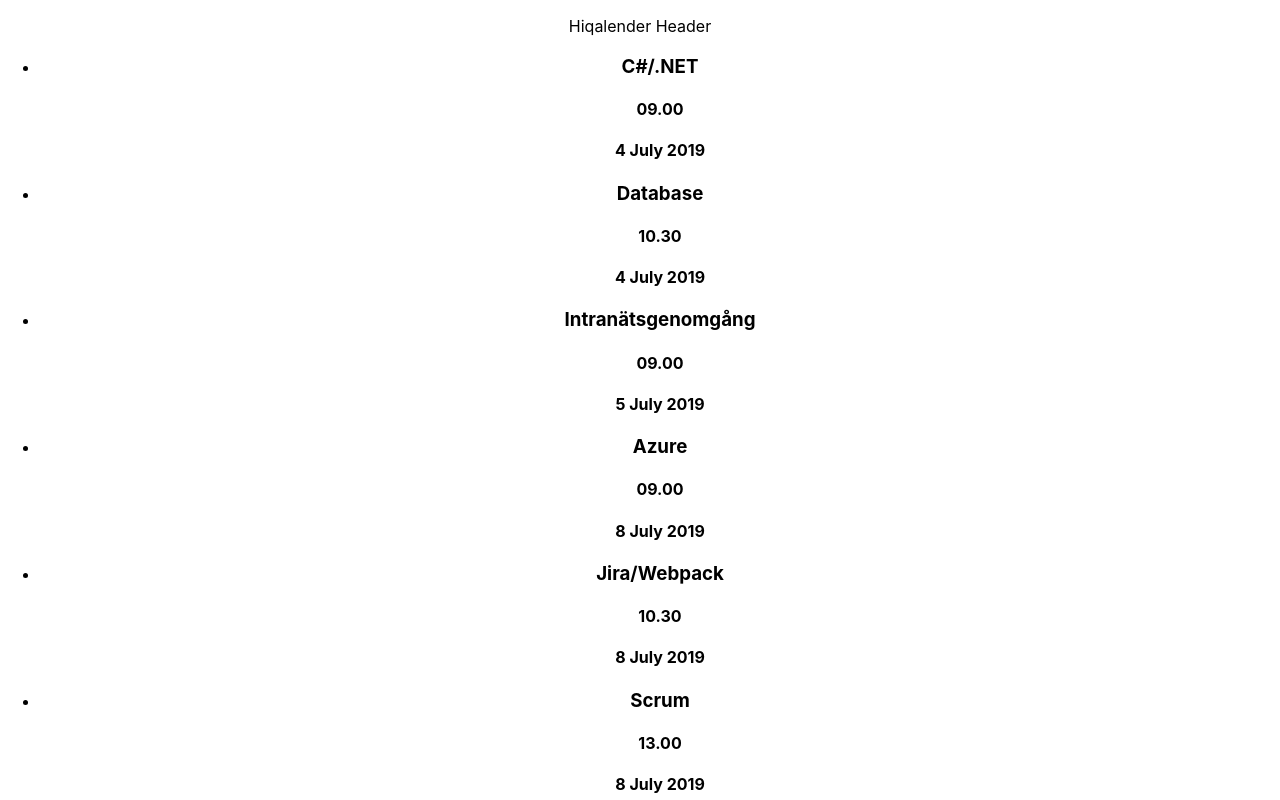
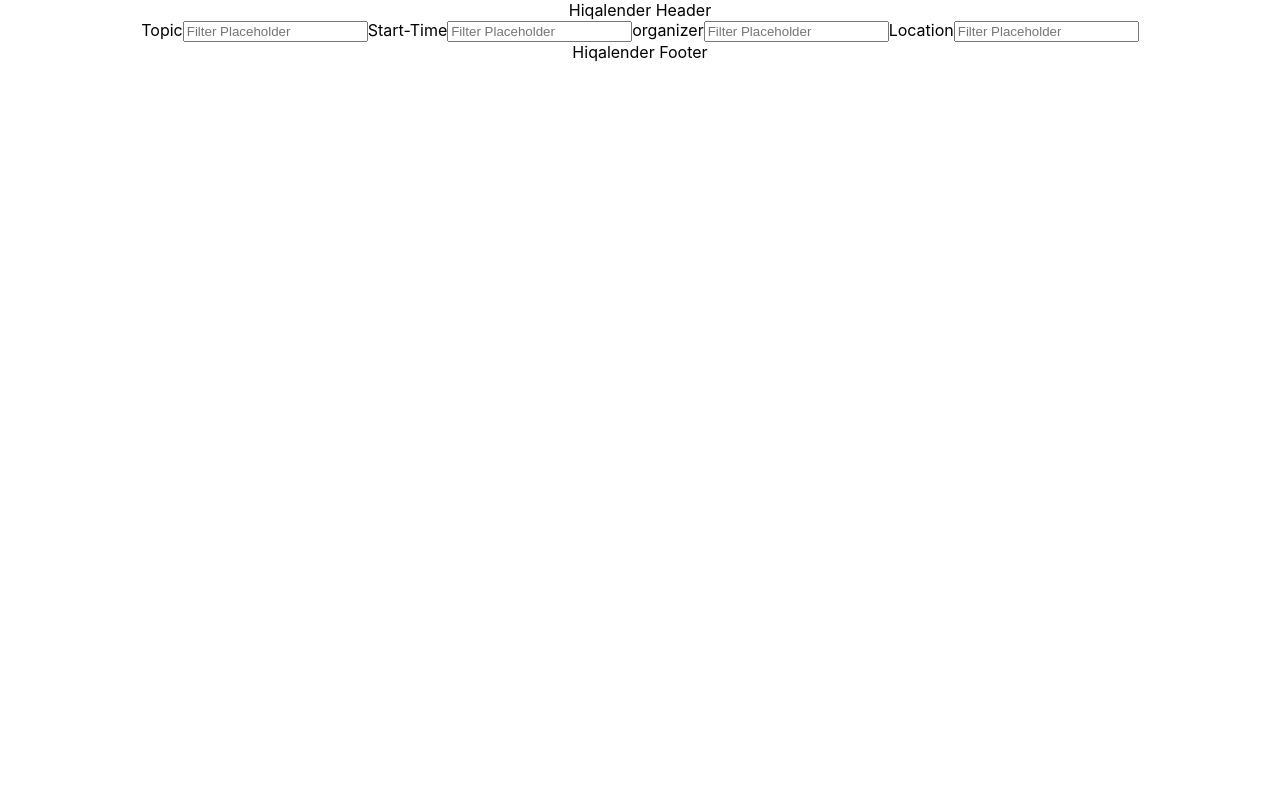
Before and after one commit to femosc2/hiqalendar, a React (Create React App) app: page / in a window 1280 px wide. Shown: the top 800 px of the page. Built offline with nearby package versions, Linux system fonts and the light colour scheme.

Commit message:
implement filter for location

```diff
--- a/src/App.js
+++ b/src/App.js
@@ -3,13 +3,13 @@
 import './App.css';
 import AppFooter from "./components/Footer/Footer"
 import AppHeader from "./components/Header/Header"
-import CalendarList from './components/Calendar/CalendarList';
+import Calendar from './components/Calendar/Calendar';
 
 function App() {
   return (
     <div className="App">
       <AppHeader />
-      <CalendarList />
+      <Calendar />
       <AppFooter />
     </div>
   );
--- /dev/null
+++ b/src/components/Calendar/Calendar.js
@@ -0,0 +1,159 @@
+import React, { Component } from 'react'
+import CalendarList from './CalendarList';
+import CalendarFilterInput from './CalendarFilterInput'
+
+
+class Calendar extends Component {
+    state = {
+        events: [{
+                name: "C#/.NET",
+                day: 4,
+                month: "July",
+                year: 2019,
+                time: "09.00",
+                id: 0,
+                description: "C# och .NET genomgång",
+                location: "Hiq Malmös Kontor",
+                endTime: "10.30",
+                organizer: "Hiq",
+                extended: false
+
+            },
+            {
+                name: "Database",
+                day: 4,
+                month: "July",
+                year: 2019,
+                time: "10.30",
+                id: 1,
+                description: "Databas genomgång",
+                location: "Hiq Malmös Kontor",
+                endTime: "12.00",
+                organizer: "Hiq",
+                extended: false
+            },
+            {
+                name: "Intranätsgenomgång",
+                day: 5,
+                month: "July",
+                year: 2019,
+                time: "09.00",
+                id: 2,
+                description: "Intranätsgenomgång",
+                location: "Hiq Malmös Kontor",
+                endTime: "10.30",
+                organizer: "Hiq",
+                extended: false
+            },
+            {
+                name: "Azure",
+                day: 8,
+                month: "July",
+                year: 2019,
+                time: "09.00",
+                id: 3,
+                description: "Azure genomgång",
+                location: "Hiq Malmös Kontor",
+                endTime: "10.30",
+                organizer: "Hiq",
+                extended: false
+            },
+            {
+                name: "Jira/Webpack",
+                day: 8,
+                month: "July",
+                year: 2019,
+                time: "10.30",
+                id: 4,
+                description: "Jira och webpack genomgång",
+                location: "Hiq Malmös Kontor",
+                endTime: "12.00",
+                organizer: "Hiq",
+                extended: false
+            },
+            {
+                name: "Scrum",
+                day: 8,
+                month: "July",
+                year: 2019,
+                time: "13.00",
+                id: 5,
+                description: "Scrum genomgång",
+                location: "Hiq Malmös Kontor",
+                endTime: "14.00",
+                organizer: "Hiq",
+                extended: false
+            },
+            {
+                name: "SprintPlanering",
+                day: 8,
+                month: "July",
+                year: 2019,
+                time: "14.00",
+                id: 6,
+                description: "Sprintplanering för andra veckan",
+                location: "Hiq Malmös Kontor",
+                endTime: "17.00",
+                organizer: "Hiq",
+                extended: false
+            },
+            {
+                name: "React Redux / Routing",
+                day: 9,
+                month: "July",
+                year: 2019,
+                time: "10.00",
+                id: 7,
+                description: "React Redux / Routing genomgång",
+                location: "Hiq Malmös Kontor",
+                endTime: "12.00",
+                organizer: "Hiq",
+                extended: false
+            },
+            {
+                name: "Säkerhet",
+                day: 11,
+                month: "July",
+                year: 2019,
+                time: "10.00",
+                id: 8,
+                description: "Säkerhet genomgång",
+                location: "Hiq Malmös Kontor",
+                endTime: "12.00",
+                organizer: "Hiq",
+                extended: false
+            },
+
+        ],
+        filter: {}
+    }
+
+    toggleExtension = id => {
+        const events = this.state.events.map(event => event.id === id ? {...event, extended: !event.extended } : event)
+        this.setState({
+            events
+        })
+    }
+    filter = (text, name) => {
+        const { filter } = this.state
+        const newFilter = {...filter, [name]:text}
+        this.setState({
+            ...this.state,
+            filter: newFilter
+        })
+        console.log(this.state.filter)
+    }
+
+    render() {
+        const { events, filter } = this.state
+        return (
+            <section>
+                <CalendarFilterInput filter={this.filter}/>
+                <CalendarList events={events} toggleExtension={this.toggleExtension} filter={filter}   />
+            </section>
+
+        )
+    }
+}
+
+export default Calendar;
--- a/src/components/Calendar/CalendarEvent.css
+++ b/src/components/Calendar/CalendarEvent.css
@@ -0,0 +1,19 @@
+li {
+    padding: 0;
+    min-width: 33%;
+    max-width: 100%;
+    min-height: 300px;
+    max-height: 300px;
+    display: block;
+    margin: 0;
+}
+
+p, h3, h4 {
+    margin: 0;
+    padding: 0;
+}
+
+section {
+    margin: 0;
+    padding: 0;
+}
--- a/src/components/Calendar/CalendarEvent.js
+++ b/src/components/Calendar/CalendarEvent.js
@@ -1,15 +1,39 @@
 import React, { Component } from 'react'
 import "./CalendarEvent.css"
 
+const COLORS = ["cornflowerblue", "lightgreen", "pink", "purple", "blue", "green", "red"]
 
-function CalendarEvent({name, day, month, year, time, id}) {
-    return (
-        <li key={id}>
-            <h3> {name} </h3>
-            <h4> {time}</h4>
-            <h4> {day} {month} {year} </h4>
+
+class CalendarEvent extends Component {
+    constructor(props) {
+        super(props)
+        this.state = {
+            bgColor: this.setBackgroundColor()
+        }
+    }
+
+    setBackgroundColor = () => {
+        return COLORS[Math.floor(Math.random() * COLORS.length )]
+    }
+
+    render() {
+        const {name, day, month, year, time, id, organizer, location, endTime, description, extended, toggleExtension} = this.props
+        return (
+            <li style={{backgroundColor: this.state.bgColor}} onClick={toggleExtension}>
+            {!extended && <section>
+                <p> {name} </p>
+                <h4> {time } {endTime}</h4>
+                <h4> {location} </h4>
+                <h4> {day} {month} {year} </h4>
+            </section>}
+            {extended && <section>
+                <p> {description} </p>
+                <p> {organizer} </p>
+            </section>}
+
         </li>
-    )
+        )
+    }
 }
 
 export default CalendarEvent
--- /dev/null
+++ b/src/components/Calendar/CalendarFilterInput.js
@@ -0,0 +1,24 @@
+import React, { Component, useState } from 'react'
+
+const CalendarFilterInput = ({filter}) => {
+    const [placeHolderText] = useState(
+        "Filter Placeholder"
+    )
+    const handleChange = (event) => {
+        filter(event.target.value, event.target.name)
+    }
+    return <div>
+        <label htmlFor="topic">Topic</label>
+        <input name="topic" type="text" placeholder={placeHolderText} onChange={handleChange} />
+        <label htmlFor="startTime">Start-Time</label>
+        <input name="startTime" type="text" placeholder={placeHolderText} onChange={handleChange} />
+        <label htmlFor="organizer">organizer</label>
+        <input name="organizer" type="text" placeholder={placeHolderText} onChange={handleChange} />
+        <label htmlFor="location">Location</label>
+        <input name="location" type="text" placeholder={placeHolderText} onChange={handleChange} />
+
+    </div>
+
+    }
+
+export default CalendarFilterInput
--- a/src/components/Calendar/CalendarList.css
+++ b/src/components/Calendar/CalendarList.css
@@ -0,0 +1,5 @@
+ul {
+    list-style: none;
+    padding: 0;
+    margin: 0 auto;
+}
--- a/src/components/Calendar/CalendarList.js
+++ b/src/components/Calendar/CalendarList.js
@@ -1,93 +1,22 @@
 import React, { Component } from 'react'
 import CalendarEvent from './CalendarEvent';
+import "./CalendarList.css"
 
-class Calendar extends Component {
-    state = {
-        events: [
-            {
-                name: "C#/.NET",
-                day: 4,
-                month: "July",
-                year: 2019,
-                time: "09.00",
-                id: 0
-            },
-            {
-                name: "Database",
-                day: 4,
-                month: "July",
-                year: 2019,
-                time: "10.30",
-                id: 1
-            },
-            {
-                name: "Intranätsgenomgång",
-                day: 5,
-                month: "July",
-                year: 2019,
-                time: "09.00",
-                id: 2
-            },
-            {
-                name: "Azure",
-                day: 8,
-                month: "July",
-                year: 2019,
-                time: "09.00",
-                id: 3
-            },
-            {
-                name: "Jira/Webpack",
-                day: 8,
-                month: "July",
-                year: 2019,
-                time: "10.30",
-                id: 4
-            },
-            {
-                name: "Scrum",
-                day: 8,
-                month: "July",
-                year: 2019,
-                time: "13.00",
-                id: 5
-            },
-            {
-                name: "SprintPlanering",
-                day: 8,
-                month: "July",
-                year: 2019,
-                time: "14.00",
-                id: 6
-            },
-            {
-                name: "React Redux / Routing",
-                day: 9,
-                month: "July",
-                year: 2019,
-                time: "10.00",
-                id: 7
-            },
-            {
-                name: "Säkerhet",
-                day: 11,
-                month: "July",
-                year: 2019,
-                time: "10.00",
-                id: 8
-            },
+const COLORS = ["cornflowerblue", "lightgreen", "pink", "purple"]
 
-        ]
-    }
+class CalendarList extends Component {
+
+
 
     render() {
-        const { events } = this.state
+        const { events, toggleExtension, filter } = this.props
+        const { topic, location, organizer } = filter
         return (
             <ul>
-                {events.map((event) => <CalendarEvent {...event} />)}
+                {events.filter(event => event.location === location).map((event) => <CalendarEvent {...event} key={event.id} bgColor={COLORS[Math.floor(Math.random() * COLORS.length )]} toggleExtension={() => toggleExtension(event.id)} />)}
             </ul>
         )
     }
 }
 
-export default Calendar;
+export default CalendarList;
```
